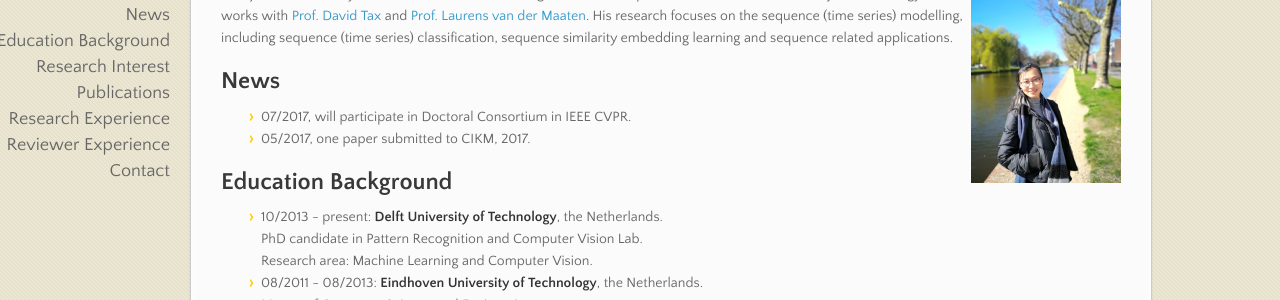
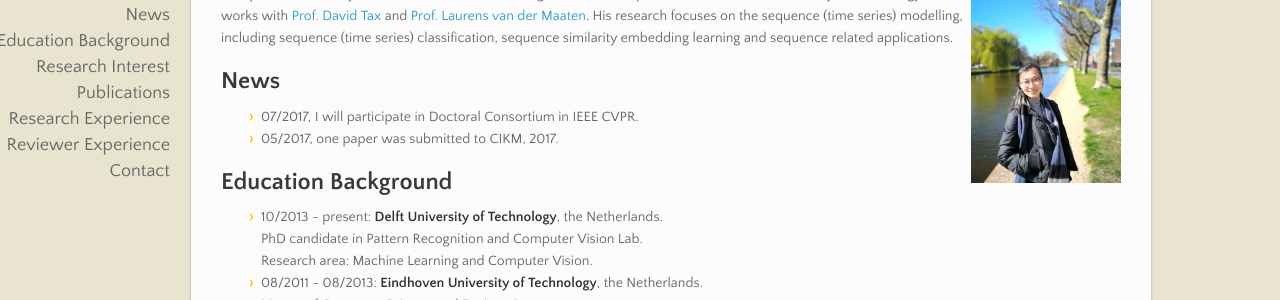
Before and after one commit to wenjiepei/wenjiepei.github.com, a Jekyll site: the page built from index.md, in a window 1280 px wide and 900 px high. Shown: the part 244-544 px from the top of the window. Built offline with Jekyll 4.4.1, drawn with Linux system fonts in a browser that asks for light colours; nearby versions of some CDN libraries; our own code applies the rules of GitHub Pages for plain Markdown files.

Commit message:
Update index.md

```diff
--- a/index.md
+++ b/index.md
@@ -4,8 +4,8 @@
 Wenjie Pei is currently a PhD student at Pattern Recognition and Computer Vision Lab, Delft University of Technology. He works with [Prof. David Tax](http://prlab.tudelft.nl/users/david-tax) and [Prof. Laurens van der Maaten](https://lvdmaaten.github.io/). His research focuses on the sequence (time series) modelling, including sequence (time series) classification, sequence similarity embedding learning and sequence related applications.
 
 ## News
-* 07/2017, will participate in Doctoral Consortium in IEEE CVPR.
-* 05/2017, one paper submitted to CIKM, 2017.
+* 07/2017, I will participate in Doctoral Consortium in IEEE CVPR.
+* 05/2017, one paper was submitted to CIKM, 2017.
 
 ## Education Background
 * 10/2013 - present: __Delft University of Technology__, the Netherlands.
```
